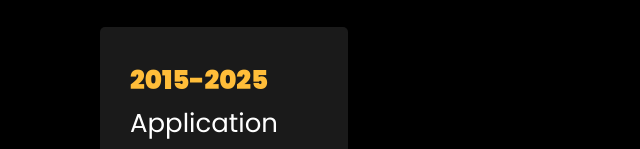
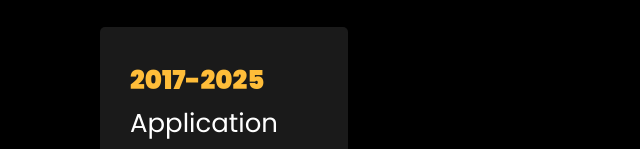
Before and after one commit to mustfadev/devmustfa, a plain HTML site: page index.html in a window 1280 px wide. Shown: the part 1256-1405 px from the top of the page, 0-640 px from the left. Drawn offline with Linux system fonts and the light colour scheme; files whose address does not match are found by name.

Commit message:
Update index.html

```diff
--- a/index.html
+++ b/index.html
@@ -119,7 +119,7 @@
 		  </div>
 		  <div class="col-md-3">
 			<div class="resume-wrap ftco-animate">
-			  <span class="date">2015-2025</span>
+			  <span class="date">2017-2025</span>
 			  <h2>Application Development</h2>
 <span class="position">Professional Programmer</span>
 <p class="mt-4">
```
